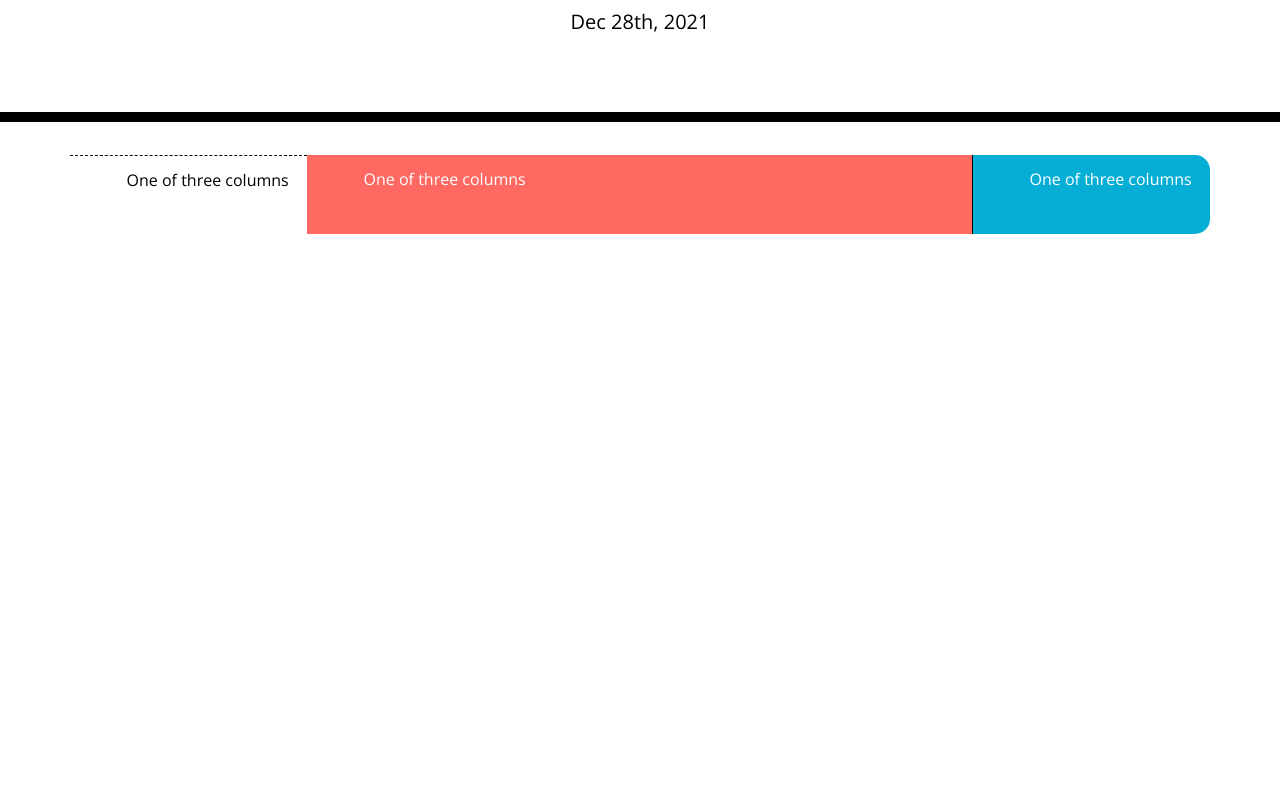
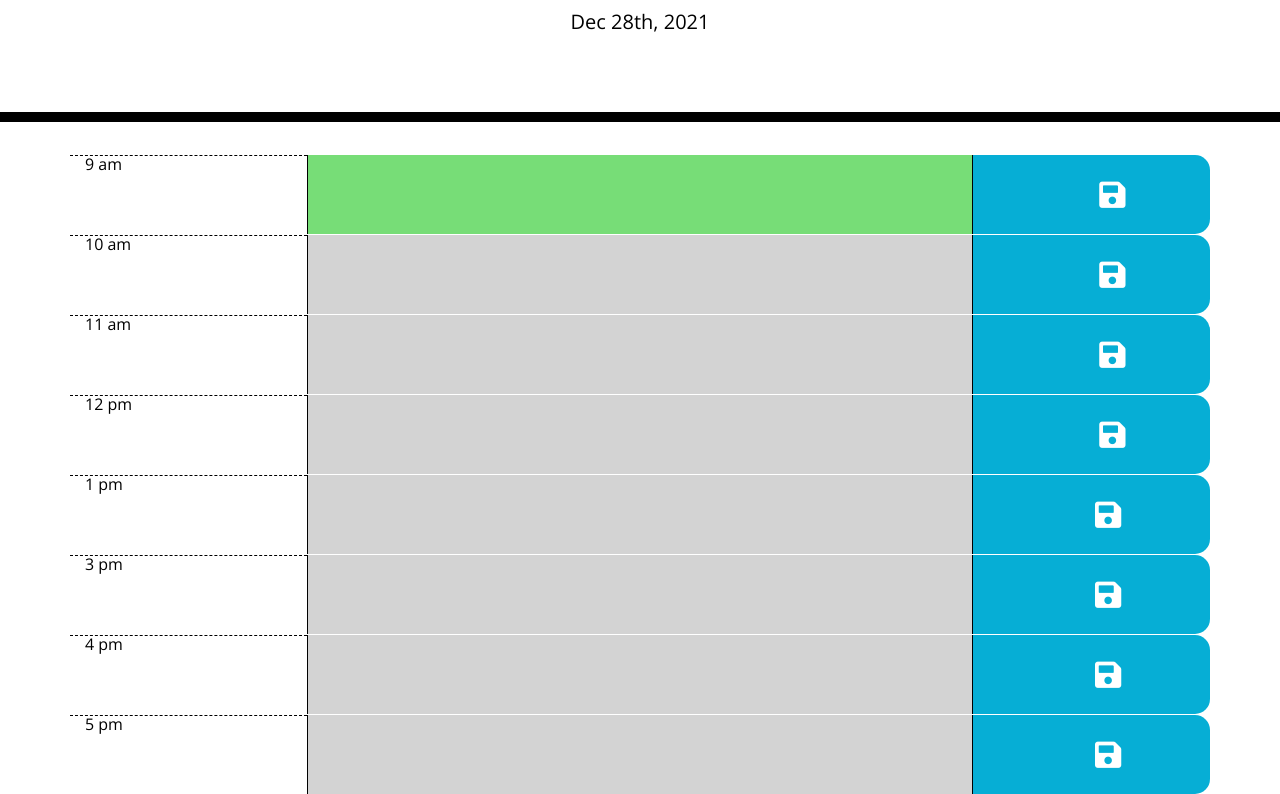
Before and after one commit to StevenLof777/daily-planner, a plain HTML site: page index.html in a window 1280 px wide. Shown: the part 182-976 px from the top of the page. Before the commit the page ends 800 px from the top, so only its background shows below. Drawn offline with nearby package versions, Linux system fonts and the light colour scheme.

Commit message:
Add save button

```diff
--- a/assets/script.js
+++ b/assets/script.js
@@ -2,28 +2,72 @@
 var today = moment();
 $("#currentDay").text(today.format("MMM Do, YYYY"));
 
-var presentTime = moment();
+var saveBtn = document.querySelector('.saveBtn')
+var presentHour = moment().format("H");
+// var hourCol = querySelectorAll("[data-time='2']");
+
+var pastClass = $('.past');
+var futureClass = $('.future');
+var presentClass = $('.present');
+// var middleCol = $('middleCol');
+
+var container = document.querySelector('#container')
+
+console.log(presentHour);
+function changeCol () {
+    for (var i = 9; i <= 16; i++) {
+        // var displayContent = window.localStorage.getItem(`${i}`);
+        var textArea = document.querySelector(`[data-time='${i}']`);
+        console.log(textArea.dataset.time)
+        // textArea.value = displayContent;
+        if (presentHour == textArea.dataset.time) {
+            // Preset
+            textArea.classList.remove('past')
+            textArea.classList.remove('future')
+            textArea.classList.add('present')
+        } else if (presentHour < textArea.dataset.time) {
+            // Future
+            textArea.classList.remove('past')
+            textArea.classList.remove('present')
+            textArea.classList.add('future')
+        } else if (presentHour > textArea.dataset.time) {
+            // Past
+            textArea.classList.remove('present')
+            textArea.classList.remove('future')
+            textArea.classList.add('past')
+        }
+    };
+}
+
+changeCol();
+setInterval(() => {
+        changeCol();
+}, 10000);
 
 
-// Make a function that switches colors depending on hour
-function hourOfDay() {
-    if (presentTime === hourRow) {
-        // remove past class
-        // remove future class
-        // add present class to the row
-    } else if (presentTime < hourRow) {
-        // remove present class
-        // remove past class
-        // add future class to the row
-    } else if (presentTime > hourRow){
-        // remove present class
-        // remove future class
-        // add past class
+
+// Click save to save text
+container.onclick = function save(e) {
+    // console.log(e.target.previousElementSibling.innerText);
+    // var myContent = document.querySelector(".userTextArea").value;
+    var etarget = e.target
+    if (etarget.className != 'col saveBtn') {
+        console.log('not logging')
+        return
     }
-    return hourRow
+
+    var textAreaKey = document.querySelector(`[data-time='${e.target.previousElementSibling.dataset.time}']`);
+    localStorage.setItem(e.target.previousElementSibling.dataset.time, textAreaKey.value);
+    var displayContent = window.localStorage.getItem('myContentKey');
+    console.log(textAreaKey.value)
+    console.log(localStorage)
 }
 
-// Make a function that stores text in local storage
-function plans () {
+for (var i = 9; i < 17; i++) {
+    var displayContent = window.localStorage.getItem(`${i}`);
+    var textArea = document.querySelector(`[data-time='${i}']`);
+    textArea.value = displayContent;
+}
 
-}
+// console.log(localStorage.clear())
+// console.log(localStorage.getItem('myContentKey'))
--- a/assets/styles.css
+++ b/assets/styles.css
@@ -45,6 +45,7 @@ textarea {
 .past {
   background-color: #d3d3d3;
   color: white;
+
 }
 
 .present {
@@ -59,13 +60,20 @@ textarea {
 
 .saveBtn {
   border-left: 1px solid black;
+  border-top: none;
+  border-right: none;
+  border-bottom: none;
   border-top-right-radius: 15px;
   border-bottom-right-radius: 15px;
   background-color: #06aed5;
   color: white;
 }
 
-.saveBtn i:hover {
-  font-size: 20px;
-  transition: all 0.3s ease-in-out;
+.saveBtn:hover {
+  transition: all 50ms ease-in-out;
+  background-color: rgba(56, 215, 255, 0.424)
 }
+
+i {
+  font-size: 30px;
+}
--- a/index.html
+++ b/index.html
@@ -28,24 +28,90 @@
       <p class="lead">A simple calendar app for scheduling your work day</p>
       <p id="currentDay" class="lead"></p>
     </header>
-    <div class="container">
-      <!-- Timeblocks go here -->
+
+    <div id="container" class="container">
+      <!-- Time blocks go here -->
+      <div class="row" id="hourOfTheDay">
+        <div class="col hour">9 am</div>
+        <!-- User Input -->
+        <textarea data-time='9' class="col-7 middleCol userTextArea"></textarea>
+        <!-- Save Btn -->
+        <button class="col saveBtn" id="saveBtn">
+          <i class="fas fa-save"></i>
+        </button>
+      </div>
 
       <div class="row" id="hourOfTheDay">
-        <div class="col hour">
-          One of three columns
-        </div>
-        <div class="col-7 present">
-          One of three columns
-        </div>
-        <div class="col saveBtn" id="saveBtn">
-          One of three columns
-        </div>
+        <div class="col hour">10 am</div>
+        <!-- User Input -->
+        <textarea data-time='10' class="col-7 middleCol userTextArea"></textarea>
+        <!-- Save Btn -->
+        <button class="col saveBtn" id="saveBtn">
+          <i class="fas fa-save"></i>
+        </button>
+      </div>
+
+      <div class="row" id="hourOfTheDay">
+        <div class="col hour">11 am</div>
+        <!-- User Input -->
+        <textarea data-time='11' class="col-7 middleCol userTextArea"></textarea>
+        <!-- Save Btn -->
+        <button class="col saveBtn" id="saveBtn">
+          <i class="fas fa-save"></i>
+        </button>
+      </div>
+
+      <div class="row" id="hourOfTheDay">
+        <div class="col hour">12 pm</div>
+        <!-- User Input -->
+        <textarea data-time='12' class="col-7 middleCol userTextArea"></textarea>
+        <!-- Save Btn -->
+        <button class="col saveBtn" id="saveBtn">
+          <i class="fas fa-save"></i>
+        </button>
       </div>
 
 
+    <div class="row" id="hourOfTheDay">
+      <div class="col hour">1 pm</div>
+      <!-- User Input -->
+      <textarea data-time='13' class="col-7 middleCol userTextArea"></textarea>
+      <!-- Save Btn -->
+      <button class="col saveBtn" id="saveBtn">
+        <i class="fas fa-save"></i>
+      </button>
+    </div>
 
+    <div class="row" id="hourOfTheDay">
+      <div class="col hour">3 pm</div>
+      <!-- User Input -->
+      <textarea data-time='14' class="col-7 middleCol userTextArea"></textarea>
+      <!-- Save Btn -->
+      <button class="col saveBtn" id="saveBtn">
+        <i class="fas fa-save"></i>
+      </button>
     </div>
+
+    <div class="row" id="hourOfTheDay">
+      <div class="col hour">4 pm</div>
+      <!-- User Input -->
+      <textarea data-time='15' class="col-7 middleCol userTextArea"></textarea>
+      <!-- Save Btn -->
+      <button class="col saveBtn" id="saveBtn">
+        <i class="fas fa-save"></i>
+      </button>
+    </div>
+
+    <div class="row" id="hourOfTheDay">
+      <div class="col hour">5 pm</div>
+      <!-- User Input -->
+      <textarea data-time='16' class="col-7 middleCol userTextArea"></textarea>
+      <!-- Save Btn -->
+      <button class="col saveBtn" id="saveBtn">
+        <i class="fas fa-save"></i>
+      </button>
+    </div>
+  </div>
 
     <script src="https://cdnjs.cloudflare.com/ajax/libs/jquery/3.2.1/jquery.min.js"></script>
     <script src="https://cdnjs.cloudflare.com/ajax/libs/moment.js/2.24.0/moment.min.js"></script>
```
